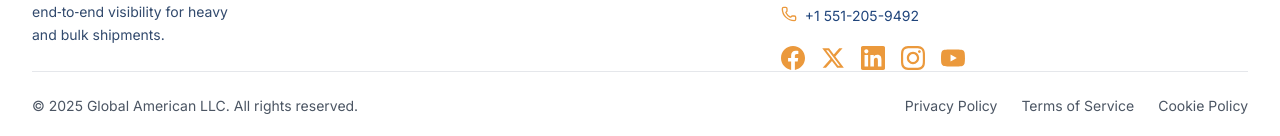
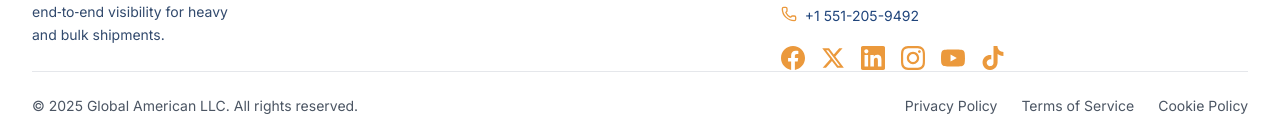
Before and after one commit to Global-American/Central-Hub-Site, a Next.js app: page /about in a window 1280 px wide. Shown: the part 1528-1664 px from the top of the page. Built offline with nearby package versions, Linux system fonts and the light colour scheme.

Commit message:
add new tiktok symbol

```diff
--- a/components/footer.tsx
+++ b/components/footer.tsx
@@ -344,6 +344,20 @@
                       <path d="M23.498 6.186a3.016 3.016 0 0 0-2.122-2.136C19.505 3.545 12 3.545 12 3.545s-7.505 0-9.377.505A3.017 3.017 0 0 0 .502 6.186C0 8.07 0 12 0 12s0 3.93.502 5.814a3.016 3.016 0 0 0 2.122 2.136c1.871.505 9.376.505 9.376.505s7.505 0 9.377-.505a3.015 3.015 0 0 0 2.122-2.136C24 15.93 24 12 24 12s0-3.93-.502-5.814zM9.545 15.568V8.432L15.818 12l-6.273 3.568z" />
                     </svg>
                   </a>
+                  {/* TikTok */}
+                  <a
+                    href="#"
+                    className="text-[#EB993C] hover:text-[#d97706] transition-colors"
+                    aria-label="TikTok"
+                  >
+                    <svg
+                      className="w-6 h-6"
+                      fill="currentColor"
+                      viewBox="0 0 24 24"
+                    >
+                      <path d="M12.525.02c1.31-.02 2.61-.01 3.91-.02.08 1.53.63 3.09 1.75 4.17 1.12 1.11 2.7 1.62 4.24 1.79v4.03c-1.44-.05-2.89-.35-4.2-.97-.57-.26-1.1-.59-1.62-.93-.01 2.92.01 5.84-.02 8.75-.08 1.4-.54 2.79-1.35 3.94-1.31 1.92-3.58 3.17-5.91 3.21-1.43.08-2.86-.31-4.08-1.03-2.02-1.19-3.44-3.37-3.65-5.71-.02-.5-.03-1-.01-1.49.18-1.9 1.12-3.72 2.58-4.96 1.66-1.44 3.98-2.13 6.15-1.72.02 1.48-.04 2.96-.04 4.44-.99-.32-2.15-.23-3.02.37-.63.41-1.11 1.04-1.36 1.75-.21.51-.15 1.07-.14 1.61.24 1.64 1.82 3.02 3.5 2.87 1.12-.01 2.19-.66 2.77-1.61.19-.33.4-.67.41-1.06.1-1.79.06-3.57.07-5.36.01-4.03-.01-8.05.02-12.07z" />
+                    </svg>
+                  </a>
                 </div>
               </div>
             </div>
```
Also changed, not shown: app/globals.css (+6 -3 lines).
